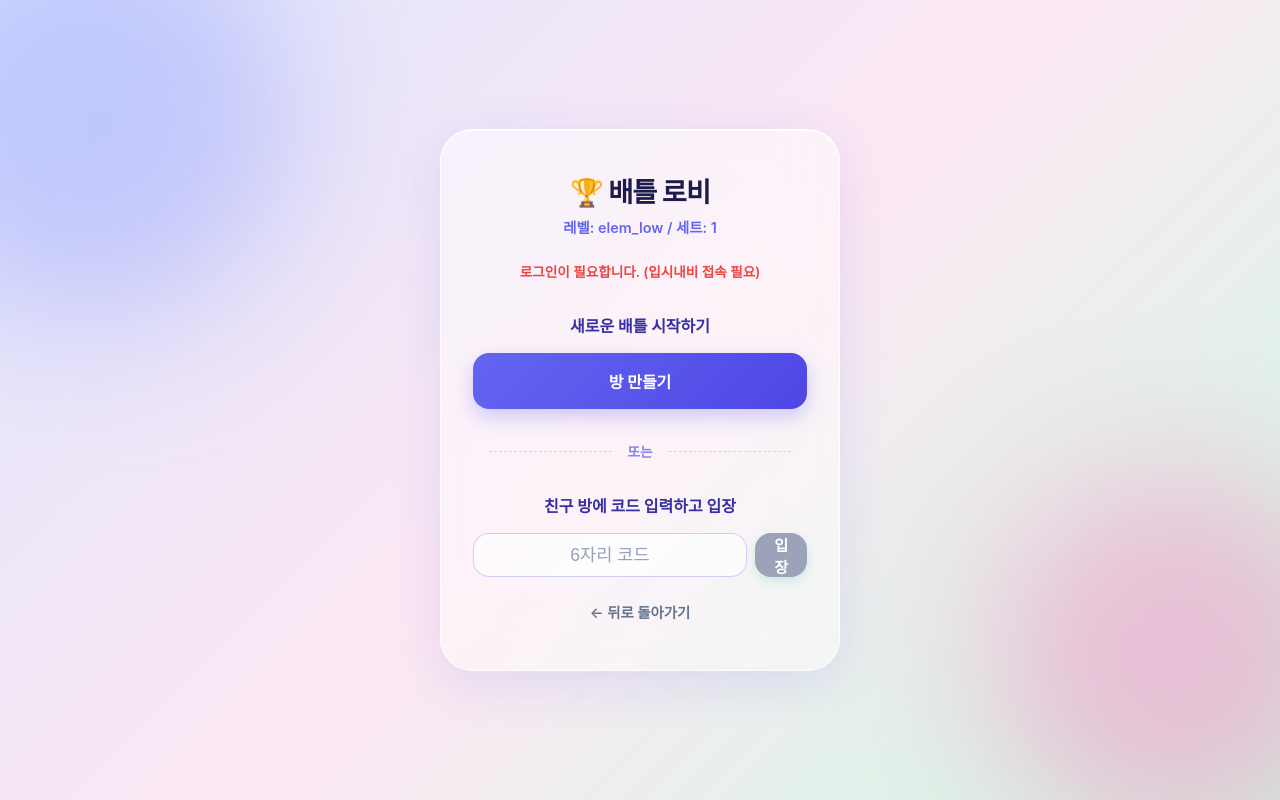
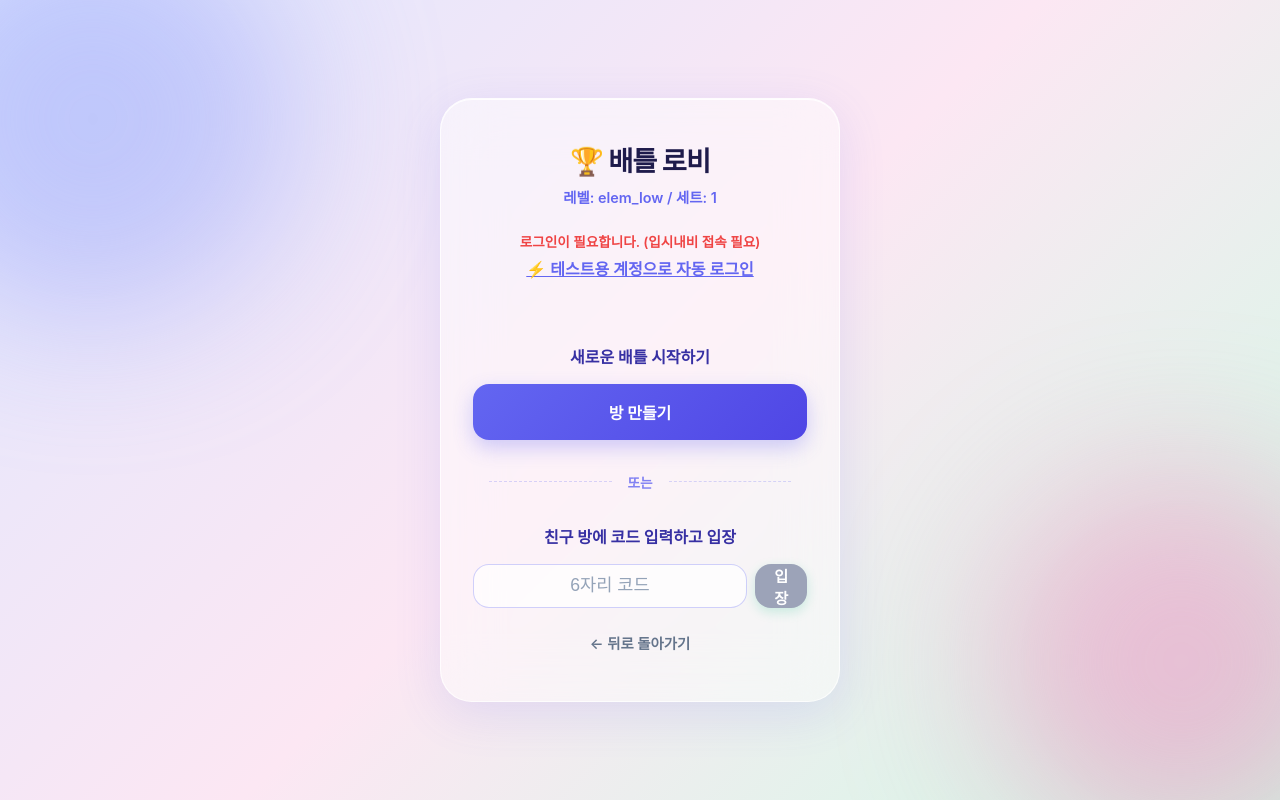
Before and after one commit to sinJunho419/ipsi-voca-app, a Next.js app: page /battle/lobby in a window 1280 px wide. Both pictures are taken after a click on the button "방 만들기". Built offline with nearby package versions, Linux system fonts and the light colour scheme; no server answers; a web font is replaced by a local one.

Commit message:
feat: add auto-login button to lobby for easy testing

```diff
--- a/src/app/battle/lobby/page.tsx
+++ b/src/app/battle/lobby/page.tsx
@@ -140,13 +140,25 @@ function LobbyContent() {
                 </header>
 
                 {errorMsg && (
+                    <div style={{ textAlign: 'center', marginBottom: '1.5rem' }}>
                         <motion.div
                             initial={{ opacity: 0, height: 0 }}
                             animate={{ opacity: 1, height: 'auto' }}
                             className={styles.error}
+                            style={{ marginBottom: '0.5rem' }}
                         >
                             {errorMsg}
                         </motion.div>
+                        {errorMsg.includes('로그인') && (
+                            <button
+                                className={styles.backBtn}
+                                style={{ color: '#6366f1', textDecoration: 'underline', fontSize: '1rem' }}
+                                onClick={() => router.push('/api/test-sso')}
+                            >
+                                ⚡ 테스트용 계정으로 자동 로그인
+                            </button>
+                        )}
+                    </div>
                 )}
 
                 <div className={styles.section}>
```
Lines whose indentation alone changed are shown as unchanged.
